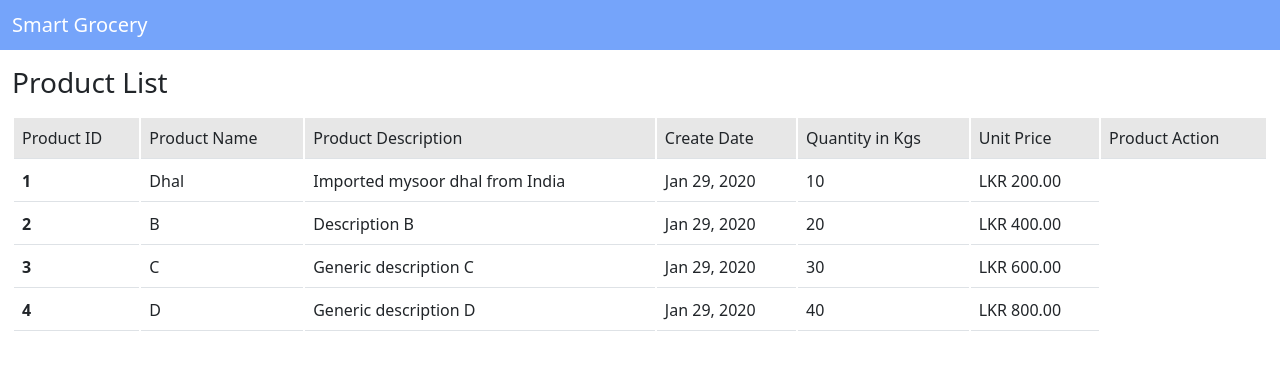
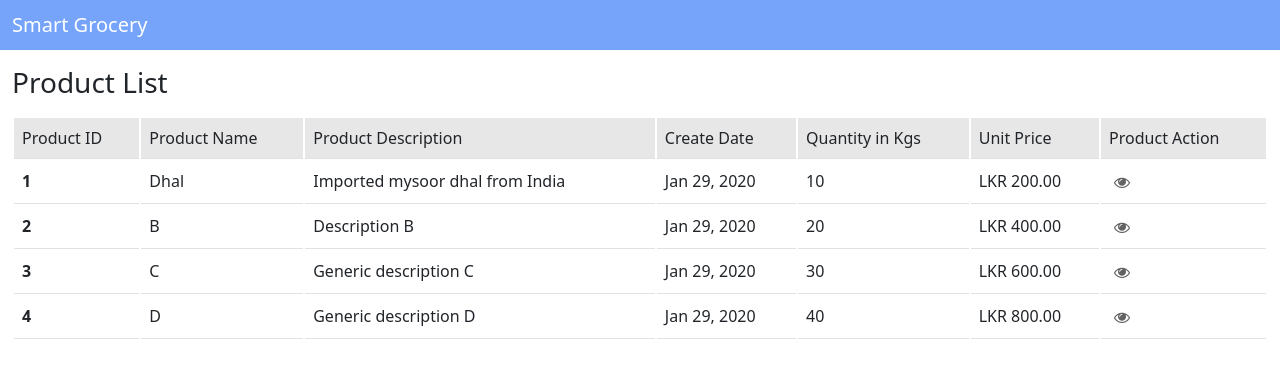
Before and after one commit to Damitha-t/Damitha-t.github.io, an Angular app in the folder smart_grocery_2.0/: page / in a window 1280 px wide. Shown: the top 378 px of the page. Built offline with nearby package versions, Linux system fonts and the light colour scheme.

Commit message:
install font-awesome

```diff
--- a/smart_grocery_2.0/angular.json
+++ b/smart_grocery_2.0/angular.json
@@ -27,8 +27,7 @@
             "styles": [
               "node_modules/bootstrap/dist/css/bootstrap.css",
               "src/styles.css",
-
-
+              "node_modules/font-awesome/css/font-awesome.css"
             ],
             "scripts": []
           },
@@ -90,7 +89,8 @@
               "src/assets"
             ],
             "styles": [
-              "src/styles.css"
+              "src/styles.css",
+              "node_modules/font-awesome/css/font-awesome.css"
             ],
             "scripts": []
           }
--- a/smart_grocery_2.0/src/app/components/products/products.component.css
+++ b/smart_grocery_2.0/src/app/components/products/products.component.css
@@ -18,3 +18,8 @@ table tbody tr td{
 tr:hover{
     background-color: #c8daf8;
 }
+
+.icon{
+    color: rgb(99,98,98);
+    margin: 5px;
+}
--- a/smart_grocery_2.0/src/app/components/products/products.component.html
+++ b/smart_grocery_2.0/src/app/components/products/products.component.html
@@ -24,6 +24,10 @@
                         <td>Jan 29, 2020</td>
                         <td>10</td>
                         <td>LKR 200.00</td>
+                        <td>
+                            <i class="fa fa-eye icon"></i>
+                            <i class="fa fa-pancil-square-o icon"></i>
+                        </td>
                     </tr>
                     <tr>
                         <th scope="row">2</th>
@@ -32,6 +36,10 @@
                         <td>Jan 29, 2020</td>
                         <td>20</td>
                         <td>LKR 400.00</td>
+                        <td>
+                            <i class="fa fa-eye icon"></i>
+                            <i class="fa fa-pancil-square-o icon"></i>
+                        </td>
                     </tr>
                     <tr>
                         <th scope="row">3</th>
@@ -40,6 +48,10 @@
                         <td>Jan 29, 2020</td>
                         <td>30</td>
                         <td>LKR 600.00</td>
+                        <td>
+                            <i class="fa fa-eye icon"></i>
+                            <i class="fa fa-pancil-square-o icon"></i>
+                        </td>
                     </tr>
                     <tr>
                         <th scope="row">4</th>
@@ -48,6 +60,10 @@
                         <td>Jan 29, 2020</td>
                         <td>40</td>
                         <td>LKR 800.00</td>
+                        <td>
+                            <i class="fa fa-eye icon"></i>
+                            <i class="fa fa-pancil-square-o icon"></i>
+                        </td>
                     </tr>
                 </tbody>
             </table>
```
